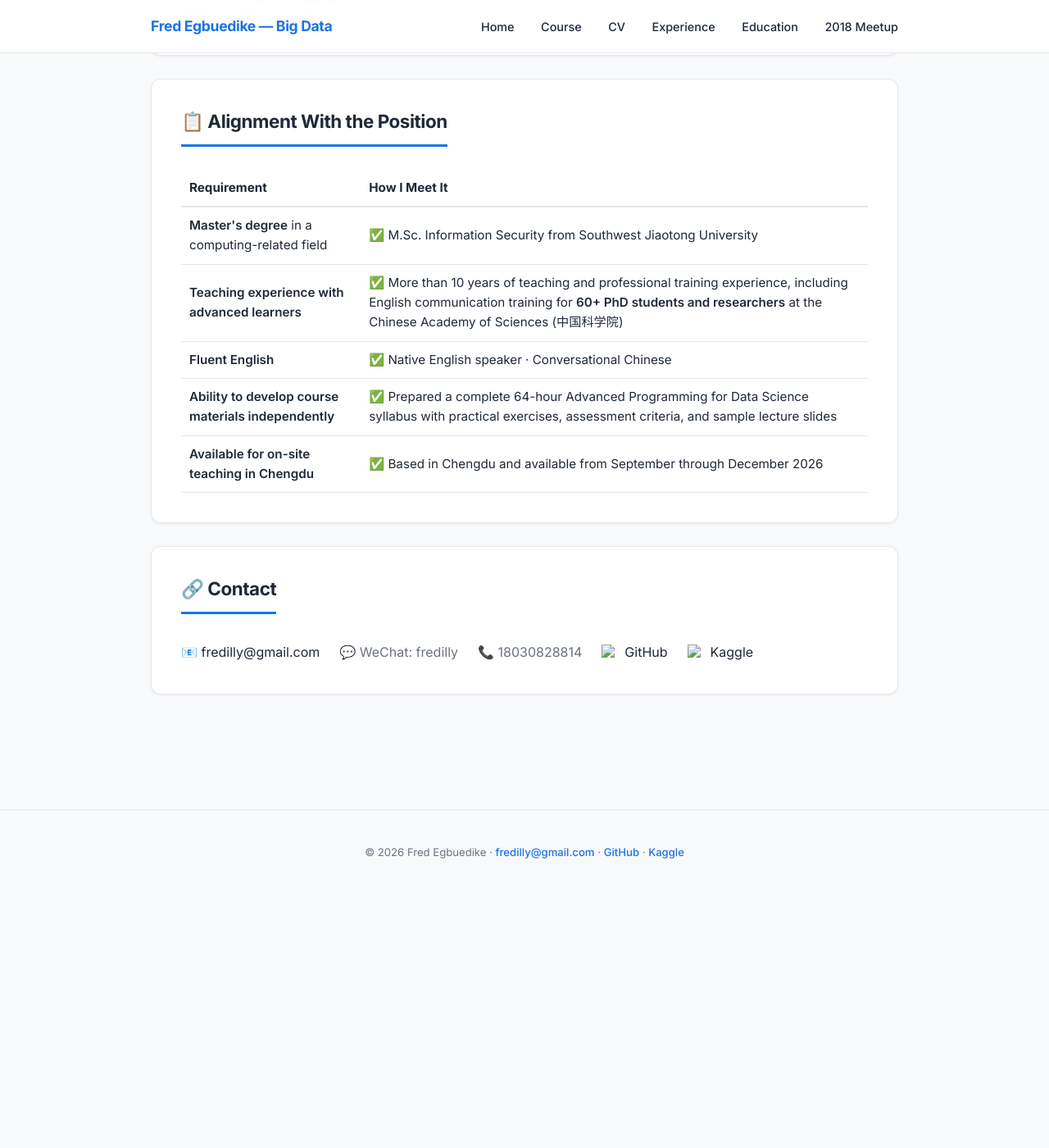
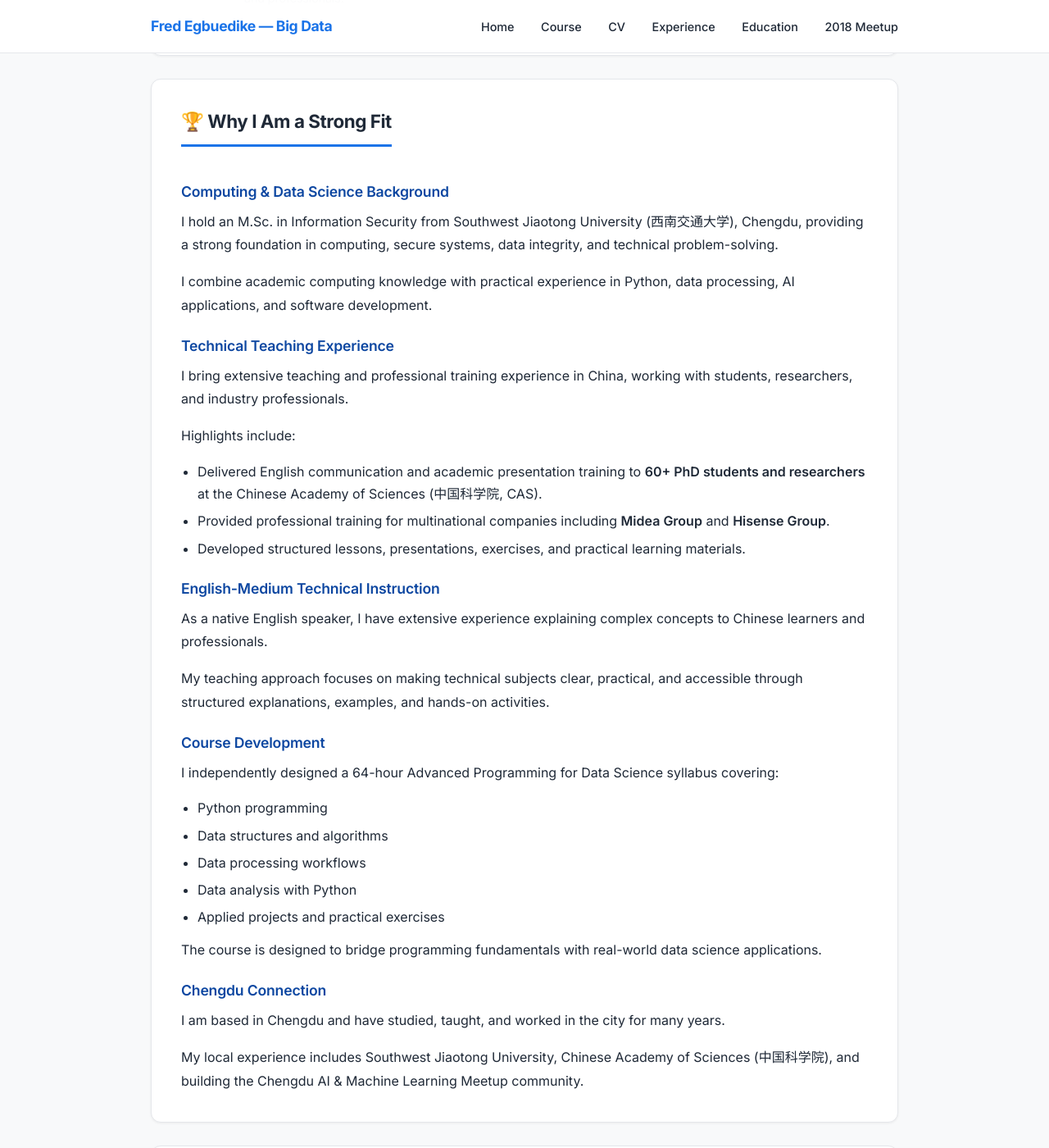
Before and after one commit to Fredilly/big-data, a Jekyll site: the page built from index.md, in a window 1280 px wide and 1400 px high, scrolled down 1657 px. Shown: the whole window at 82% size. Built offline with Jekyll 4.4.1, drawn with Linux system fonts in a browser that asks for light colours; nearby versions of some CDN libraries; before the commit the page ends 2749 px from its top, so only the background shows below that.

Commit message:
replace Alignment table with narrative 'Why I Am a Strong Fit' section

```diff
--- a/index.md
+++ b/index.md
@@ -141,34 +141,39 @@ title: Home
 </div>
 
 <div class="card">
-  <h2>📋 Alignment With the Position</h2>
+  <h2>🏆 Why I Am a Strong Fit</h2>
 
-  <table style="width:100%; border-collapse: collapse;">
-    <tr style="border-bottom: 2px solid var(--border);">
-      <th style="text-align: left; padding: 10px;">Requirement</th>
-      <th style="text-align: left; padding: 10px;">How I Meet It</th>
-    </tr>
-    <tr style="border-bottom: 1px solid var(--border);">
-      <td style="padding: 10px;"><strong>Master's degree</strong> in a computing-related field</td>
-      <td style="padding: 10px;">✅ M.Sc. Information Security from Southwest Jiaotong University</td>
-    </tr>
-    <tr style="border-bottom: 1px solid var(--border);">
-      <td style="padding: 10px;"><strong>Teaching experience with advanced learners</strong></td>
-      <td style="padding: 10px;">✅ More than 10 years of teaching and professional training experience, including English communication training for <strong>60+ PhD students and researchers</strong> at the Chinese Academy of Sciences (中国科学院)</td>
-    </tr>
-    <tr style="border-bottom: 1px solid var(--border);">
-      <td style="padding: 10px;"><strong>Fluent English</strong></td>
-      <td style="padding: 10px;">✅ Native English speaker · Conversational Chinese</td>
-    </tr>
-    <tr style="border-bottom: 1px solid var(--border);">
-      <td style="padding: 10px;"><strong>Ability to develop course materials independently</strong></td>
-      <td style="padding: 10px;">✅ Prepared a complete 64-hour Advanced Programming for Data Science syllabus with practical exercises, assessment criteria, and sample lecture slides</td>
-    </tr>
-    <tr style="border-bottom: 1px solid var(--border);">
-      <td style="padding: 10px;"><strong>Available for on-site teaching in Chengdu</strong></td>
-      <td style="padding: 10px;">✅ Based in Chengdu and available from September through December 2026</td>
-    </tr>
-  </table>
+  <h3>Computing &amp; Data Science Background</h3>
+  <p>I hold an M.Sc. in Information Security from Southwest Jiaotong University (西南交通大学), Chengdu, providing a strong foundation in computing, secure systems, data integrity, and technical problem-solving.</p>
+  <p>I combine academic computing knowledge with practical experience in Python, data processing, AI applications, and software development.</p>
+
+  <h3>Technical Teaching Experience</h3>
+  <p>I bring extensive teaching and professional training experience in China, working with students, researchers, and industry professionals.</p>
+  <p>Highlights include:</p>
+  <ul>
+    <li>Delivered English communication and academic presentation training to <strong>60+ PhD students and researchers</strong> at the Chinese Academy of Sciences (中国科学院, CAS).</li>
+    <li>Provided professional training for multinational companies including <strong>Midea Group</strong> and <strong>Hisense Group</strong>.</li>
+    <li>Developed structured lessons, presentations, exercises, and practical learning materials.</li>
+  </ul>
+
+  <h3>English-Medium Technical Instruction</h3>
+  <p>As a native English speaker, I have extensive experience explaining complex concepts to Chinese learners and professionals.</p>
+  <p>My teaching approach focuses on making technical subjects clear, practical, and accessible through structured explanations, examples, and hands-on activities.</p>
+
+  <h3>Course Development</h3>
+  <p>I independently designed a 64-hour Advanced Programming for Data Science syllabus covering:</p>
+  <ul>
+    <li>Python programming</li>
+    <li>Data structures and algorithms</li>
+    <li>Data processing workflows</li>
+    <li>Data analysis with Python</li>
+    <li>Applied projects and practical exercises</li>
+  </ul>
+  <p>The course is designed to bridge programming fundamentals with real-world data science applications.</p>
+
+  <h3>Chengdu Connection</h3>
+  <p>I am based in Chengdu and have studied, taught, and worked in the city for many years.</p>
+  <p>My local experience includes Southwest Jiaotong University, Chinese Academy of Sciences (中国科学院), and building the Chengdu AI &amp; Machine Learning Meetup community.</p>
 </div>
 
 <div class="card">
```
